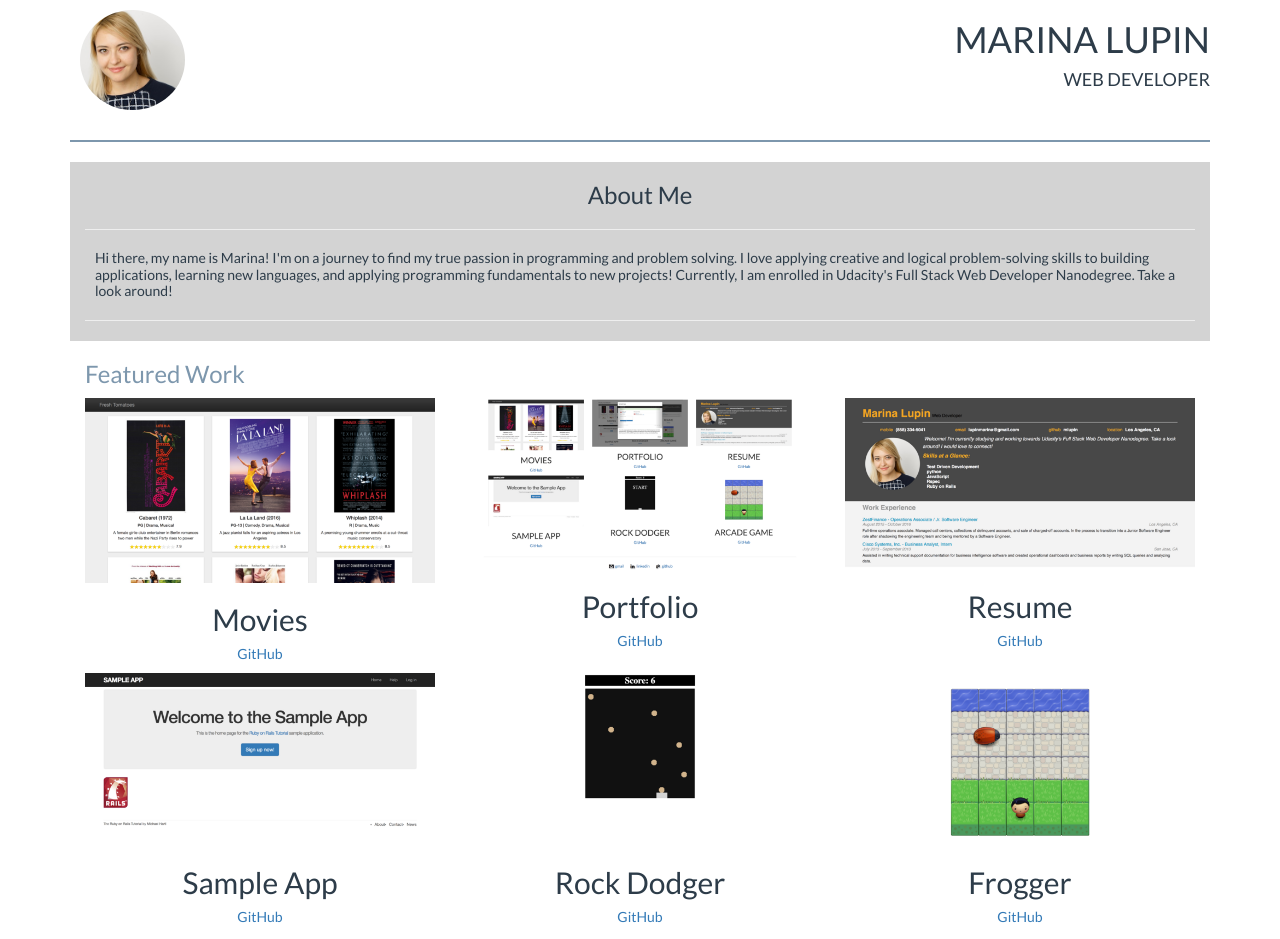
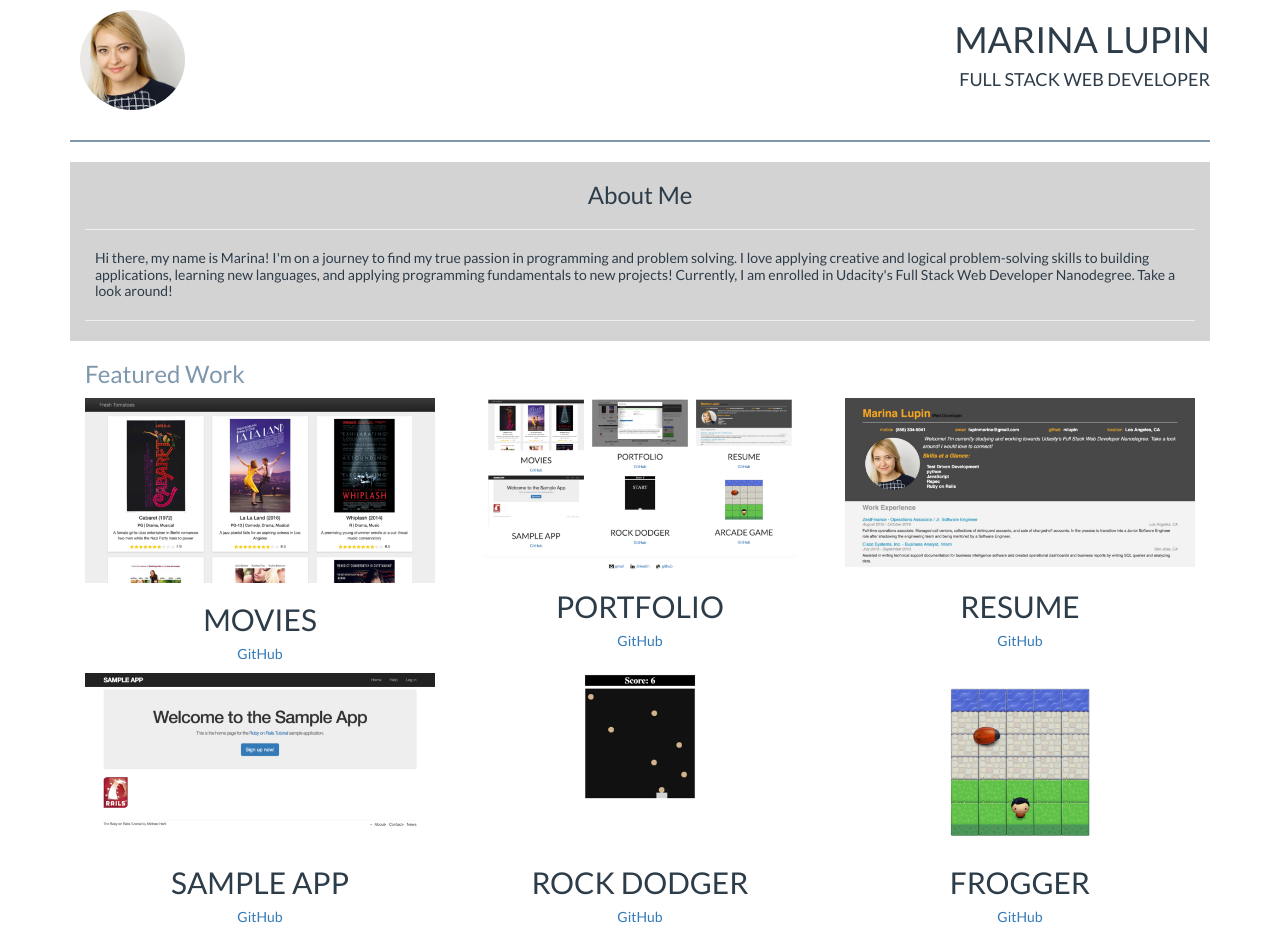
Before and after one commit to mlupin/Udacity-FSND-portfolio, a website: page main.html in a window 1280 px wide. Shown: the top 939 px of the page. Drawn offline with Linux system fonts and the light colour scheme; a web font is replaced by a local one.

Commit message:
Capitalize project titles

```diff
--- a/css/responsive.css
+++ b/css/responsive.css
@@ -39,7 +39,7 @@ body {
   .about__title,
   .project__title {
     margin-left: 0;
-    font-size: 1.5em;
+    font-size: 1.3em;
     vertical-align: bottom;
   }
 }
--- a/css/stylesheet.css
+++ b/css/stylesheet.css
@@ -71,8 +71,13 @@ header hr {
 	text-align: center;
 }
 
+.project__title {
+  text-transform: uppercase;
+}
+
 .project__title, .git {
 	text-align: center;
+
 }
 
 .image-responsive:hover {
--- a/main.html
+++ b/main.html
@@ -24,7 +24,7 @@
 				</div>
 				<div class="col-xs-6 col-sm-6 col-md-6 col-lg-6">
 					<h1 class="header__title">Marina Lupin</h1>
-					<h4 class="header__title">Web Developer</h4>
+					<h4 class="header__title">Full Stack Web Developer</h4>
 				</div>
 			</div>
 			<div class="row">
```
